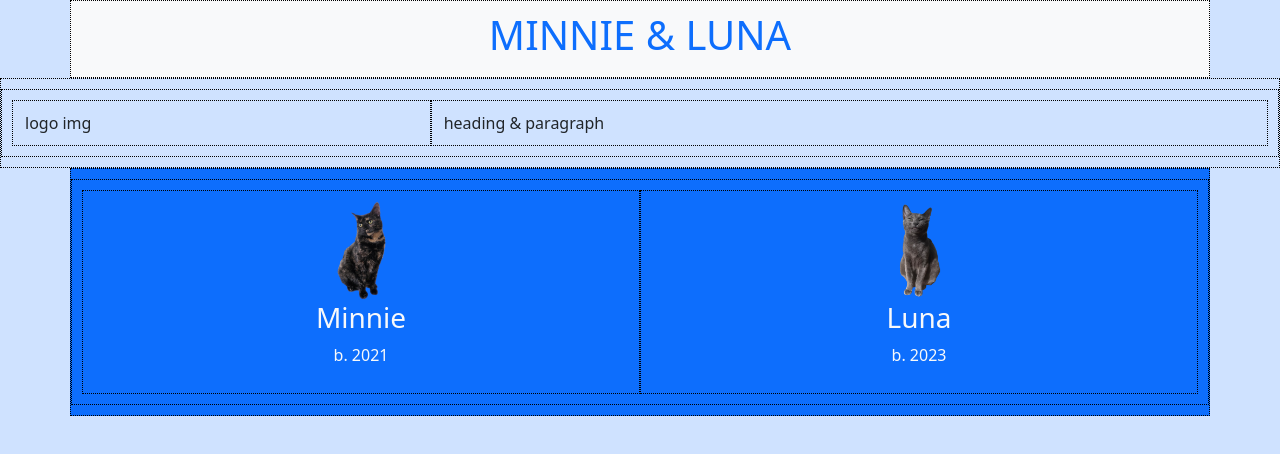
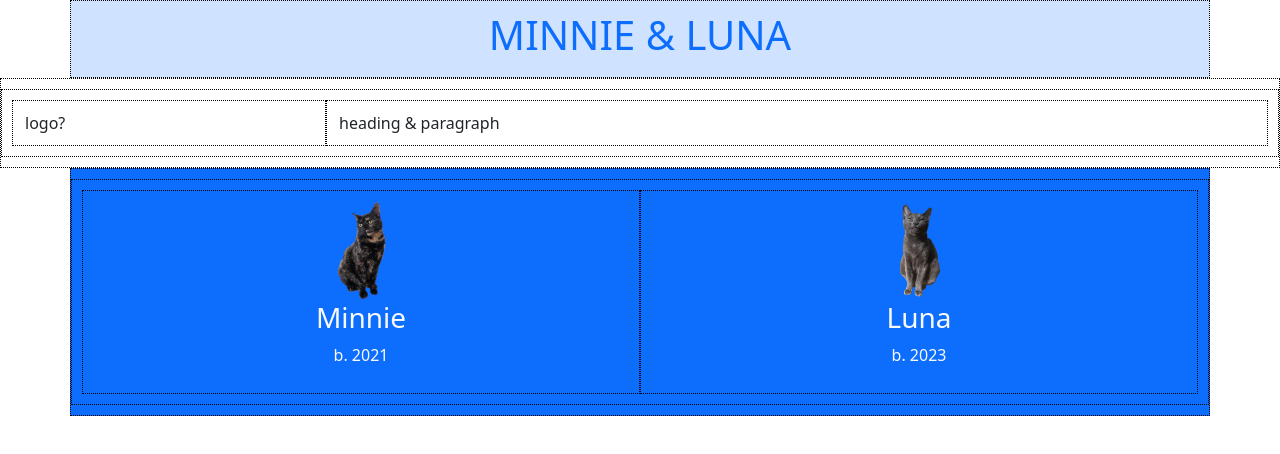
Before and after one commit to KaterinaWalter/CS1-Personal-Website-Demo, a plain HTML site: page index.html in a window 1280 px wide. Drawn offline with nearby package versions, Linux system fonts and the light colour scheme.

Commit message:
set up divs

```diff
--- a/index.html
+++ b/index.html
@@ -12,19 +12,19 @@
   <link href="style.css" rel="stylesheet">
 </head>
 
-<body class="bg-primary-subtle">
+<body>
 
-<div id="hero" class="container bg-light">
-  <h1 class="text-primary text-center">MINNIE & LUNA</h1>
+<div id="hero" class="container bg-primary-subtle">
+  <h1 class="text-primary text-center"> MINNIE & LUNA </h1>
 </div>
 
 <!-- TIP: Set up grid layouts first! -->
 <div id="section-1" class="container-fluid">
   <div class="row">
-    <div class="col-4">
-      logo img
+    <div class="col-3">
+      logo?
     </div>
-    <div class="col-8">
+    <div class="col-9">
       heading & paragraph
     </div>
   </div>
```
